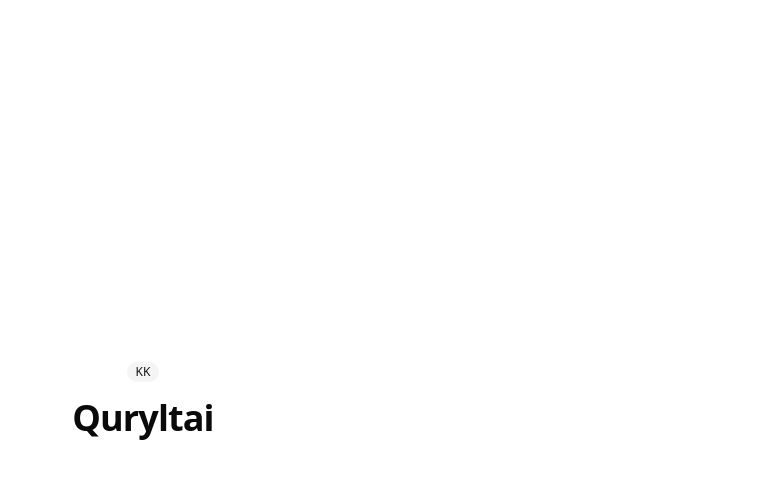
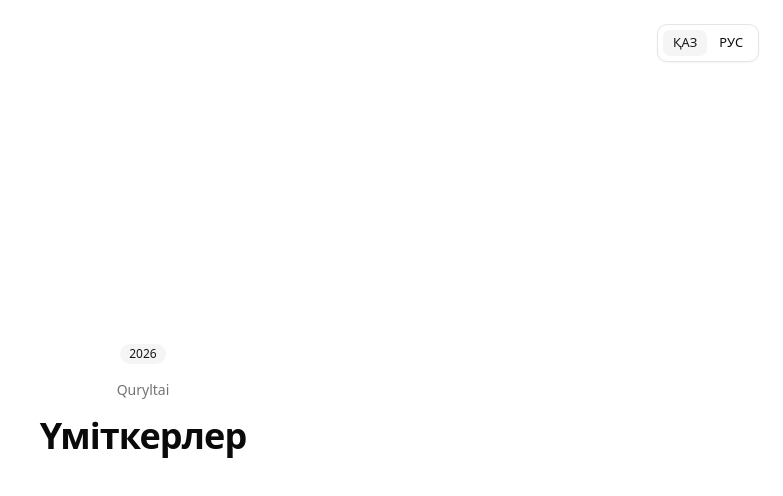
Before and after one commit to skrradev/open-quryltai, a React (Vite) app in the folder frontend/: page /kk/candidates in a window 1280 px wide. Shown: the top 496 px of the page, without its empty margins (497-1280 px from the left). Built offline with nearby package versions, Linux system fonts and the light colour scheme.

Commit message:
Add frontend localization foundation

```diff
--- a/frontend/src/app/router/LanguageLayout.tsx
+++ b/frontend/src/app/router/LanguageLayout.tsx
@@ -1,5 +1,8 @@
+import { useEffect } from 'react'
+import { useTranslation } from 'react-i18next'
 import { Navigate, Outlet, useParams } from 'react-router'
 
+import { LanguageSwitcher } from '@/features/language-switcher/LanguageSwitcher'
 import {
   DEFAULT_LANGUAGE,
   isSupportedLanguage,
@@ -7,10 +10,30 @@ import {
 
 export function LanguageLayout() {
   const { language } = useParams()
+  const { i18n } = useTranslation()
+
+  useEffect(() => {
+    if (!isSupportedLanguage(language)) {
+      return
+    }
+
+    document.documentElement.lang = language
+
+    if (i18n.resolvedLanguage !== language) {
+      void i18n.changeLanguage(language)
+    }
+  }, [i18n, language])
 
   if (!isSupportedLanguage(language)) {
     return <Navigate to={`/${DEFAULT_LANGUAGE}/candidates`} replace />
   }
 
-  return <Outlet />
+  return (
+    <div className="min-h-svh">
+      <header className="fixed top-0 right-0 z-10 p-4 sm:p-6">
+        <LanguageSwitcher language={language} />
+      </header>
+      <Outlet />
+    </div>
+  )
 }
--- /dev/null
+++ b/frontend/src/features/language-switcher/LanguageSwitcher.tsx
@@ -0,0 +1,53 @@
+import { useTranslation } from 'react-i18next'
+import { Link, useLocation } from 'react-router'
+
+import { SUPPORTED_LANGUAGES, type Language } from '@/shared/config/language'
+import { Button } from '@/shared/ui/button'
+
+const languageLabels: Record<Language, string> = {
+  kk: 'ҚАЗ',
+  ru: 'РУС',
+}
+
+interface LanguageSwitcherProps {
+  language: Language
+}
+
+export function LanguageSwitcher({ language }: LanguageSwitcherProps) {
+  const { t } = useTranslation()
+  const location = useLocation()
+
+  return (
+    <nav
+      aria-label={t('language.selectorLabel')}
+      className="flex rounded-lg border bg-background p-1 shadow-xs"
+    >
+      {SUPPORTED_LANGUAGES.map((targetLanguage) => {
+        const pathname = location.pathname.replace(
+          /^\/(kk|ru)(?=\/|$)/,
+          `/${targetLanguage}`,
+        )
+        const isActive = targetLanguage === language
+
+        return (
+          <Button
+            asChild
+            key={targetLanguage}
+            size="sm"
+            variant={isActive ? 'secondary' : 'ghost'}
+          >
+            <Link
+              aria-current={isActive ? 'page' : undefined}
+              aria-label={t('language.switchTo', {
+                language: t(`language.names.${targetLanguage}`),
+              })}
+              to={{ pathname, search: location.search, hash: location.hash }}
+            >
+              {languageLabels[targetLanguage]}
+            </Link>
+          </Button>
+        )
+      })}
+    </nav>
+  )
+}
--- a/frontend/src/main.tsx
+++ b/frontend/src/main.tsx
@@ -3,6 +3,7 @@ import { createRoot } from 'react-dom/client'
 
 import { App } from '@/app/App'
 import { AppProviders } from '@/app/providers'
+import '@/shared/i18n'
 
 import './index.css'
 
--- a/frontend/src/pages/candidate-details/CandidateDetailsPage.tsx
+++ b/frontend/src/pages/candidate-details/CandidateDetailsPage.tsx
@@ -1,17 +1,27 @@
+import { useTranslation } from 'react-i18next'
 import { Link, useParams } from 'react-router'
 
+import { DEFAULT_LANGUAGE, isSupportedLanguage } from '@/shared/config/language'
 import { Button } from '@/shared/ui/button'
 
 export function CandidateDetailsPage() {
   const { candidateId, language } = useParams()
+  const { t } = useTranslation()
+  const destinationLanguage = isSupportedLanguage(language)
+    ? language
+    : DEFAULT_LANGUAGE
 
   return (
     <main className="grid min-h-svh place-items-center p-6">
       <div className="flex max-w-lg flex-col items-center gap-4 text-center">
         <p className="text-sm text-muted-foreground">{candidateId}</p>
-        <h1 className="text-4xl font-semibold tracking-tight">Quryltai</h1>
+        <h1 className="text-4xl font-semibold tracking-tight">
+          {t('candidate.details.title')}
+        </h1>
         <Button asChild variant="outline">
-          <Link to={`/${language}/candidates`}>Candidates</Link>
+          <Link to={`/${destinationLanguage}/candidates`}>
+            {t('actions.backToCandidates')}
+          </Link>
         </Button>
       </div>
     </main>
--- a/frontend/src/pages/candidate-list/CandidateListPage.tsx
+++ b/frontend/src/pages/candidate-list/CandidateListPage.tsx
@@ -1,15 +1,18 @@
-import { useParams } from 'react-router'
+import { useTranslation } from 'react-i18next'
 
 import { Badge } from '@/shared/ui/badge'
 
 export function CandidateListPage() {
-  const { language } = useParams()
+  const { t } = useTranslation()
 
   return (
     <main className="grid min-h-svh place-items-center p-6">
       <div className="flex flex-col items-center gap-4 text-center">
-        <Badge variant="secondary">{language?.toUpperCase()}</Badge>
-        <h1 className="text-4xl font-semibold tracking-tight">Quryltai</h1>
+        <Badge variant="secondary">2026</Badge>
+        <p className="text-sm font-medium text-muted-foreground">{t('app.name')}</p>
+        <h1 className="text-4xl font-semibold tracking-tight">
+          {t('candidate.list.title')}
+        </h1>
       </div>
     </main>
   )
--- a/frontend/src/pages/not-found/NotFoundPage.tsx
+++ b/frontend/src/pages/not-found/NotFoundPage.tsx
@@ -1,3 +1,4 @@
+import { useTranslation } from 'react-i18next'
 import { Link, useParams } from 'react-router'
 
 import { DEFAULT_LANGUAGE, isSupportedLanguage } from '@/shared/config/language'
@@ -5,6 +6,7 @@ import { Button } from '@/shared/ui/button'
 
 export function NotFoundPage() {
   const { language } = useParams()
+  const { t } = useTranslation()
   const destinationLanguage = isSupportedLanguage(language)
     ? language
     : DEFAULT_LANGUAGE
@@ -13,9 +15,16 @@ export function NotFoundPage() {
     <main className="grid min-h-svh place-items-center p-6">
       <div className="flex flex-col items-center gap-4 text-center">
         <p className="text-sm font-medium text-muted-foreground">404</p>
-        <h1 className="text-4xl font-semibold tracking-tight">Quryltai</h1>
+        <h1 className="text-4xl font-semibold tracking-tight">
+          {t('errors.notFound.title')}
+        </h1>
+        <p className="max-w-md text-muted-foreground">
+          {t('errors.notFound.description')}
+        </p>
         <Button asChild>
-          <Link to={`/${destinationLanguage}/candidates`}>Candidates</Link>
+          <Link to={`/${destinationLanguage}/candidates`}>
+            {t('actions.goToCandidates')}
+          </Link>
         </Button>
       </div>
     </main>
--- /dev/null
+++ b/frontend/src/shared/i18n/index.ts
@@ -0,0 +1,32 @@
+import i18n from 'i18next'
+import { initReactI18next } from 'react-i18next'
+
+import {
+  DEFAULT_LANGUAGE,
+  isSupportedLanguage,
+  SUPPORTED_LANGUAGES,
+} from '@/shared/config/language'
+import { kk } from '@/shared/i18n/locales/kk'
+import { ru } from '@/shared/i18n/locales/ru'
+
+const routeLanguage = window.location.pathname.split('/')[1]
+const initialLanguage = isSupportedLanguage(routeLanguage)
+  ? routeLanguage
+  : DEFAULT_LANGUAGE
+
+void i18n.use(initReactI18next).init({
+  resources: {
+    kk: { translation: kk },
+    ru: { translation: ru },
+  },
+  lng: initialLanguage,
+  fallbackLng: DEFAULT_LANGUAGE,
+  supportedLngs: SUPPORTED_LANGUAGES,
+  interpolation: {
+    escapeValue: false,
+  },
+})
+
+document.documentElement.lang = initialLanguage
+
+export { i18n }
--- /dev/null
+++ b/frontend/src/shared/i18n/locales/kk.ts
@@ -0,0 +1,31 @@
+export const kk = {
+  app: {
+    name: 'Quryltai',
+  },
+  actions: {
+    backToCandidates: 'Үміткерлерге оралу',
+    goToCandidates: 'Үміткерлерге өту',
+  },
+  candidate: {
+    list: {
+      title: 'Үміткерлер',
+    },
+    details: {
+      title: 'Үміткер',
+    },
+  },
+  errors: {
+    notFound: {
+      title: 'Бет табылмады',
+      description: 'Сұралған бет жоқ немесе оның мекенжайы өзгерген.',
+    },
+  },
+  language: {
+    selectorLabel: 'Тілді таңдау',
+    switchTo: '{{language}} тіліне ауысу',
+    names: {
+      kk: 'қазақ',
+      ru: 'орыс',
+    },
+  },
+} as const
--- /dev/null
+++ b/frontend/src/shared/i18n/locales/ru.ts
@@ -0,0 +1,31 @@
+export const ru = {
+  app: {
+    name: 'Quryltai',
+  },
+  actions: {
+    backToCandidates: 'Вернуться к кандидатам',
+    goToCandidates: 'Перейти к кандидатам',
+  },
+  candidate: {
+    list: {
+      title: 'Кандидаты',
+    },
+    details: {
+      title: 'Кандидат',
+    },
+  },
+  errors: {
+    notFound: {
+      title: 'Страница не найдена',
+      description: 'Запрошенной страницы не существует или её адрес изменился.',
+    },
+  },
+  language: {
+    selectorLabel: 'Выбор языка',
+    switchTo: 'Переключиться на {{language}} язык',
+    names: {
+      kk: 'казахский',
+      ru: 'русский',
+    },
+  },
+} as const
```
